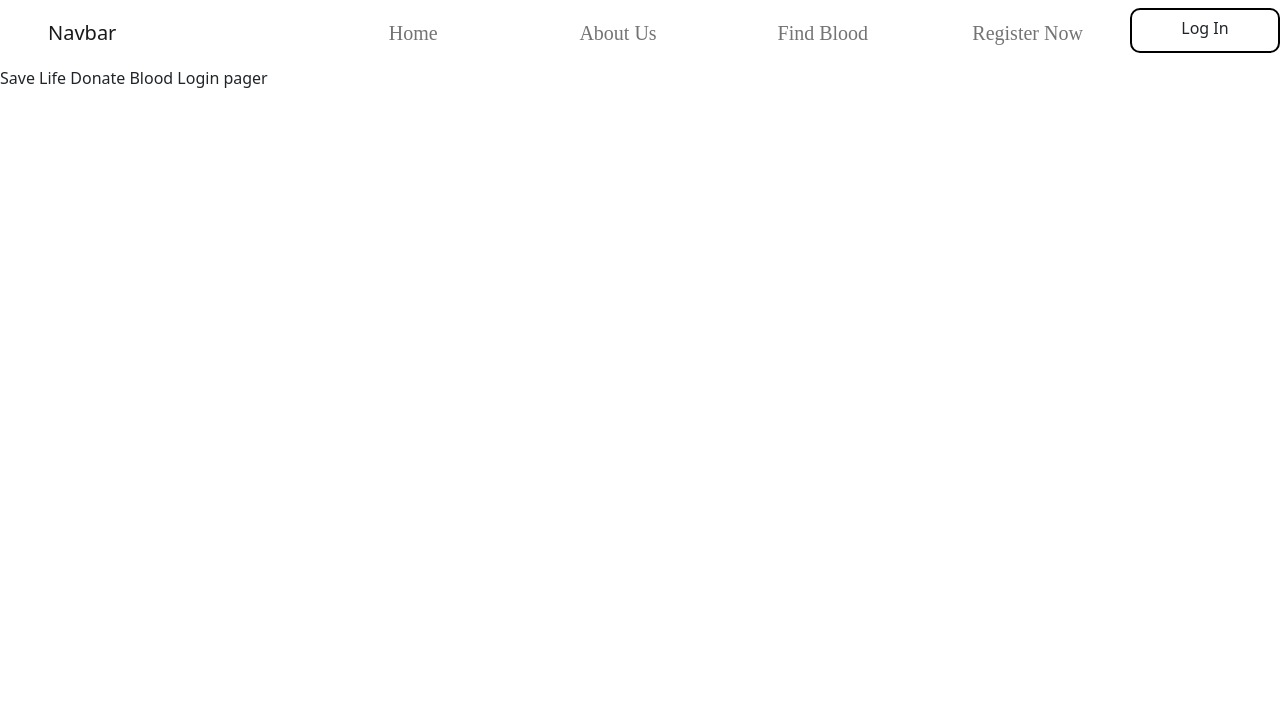
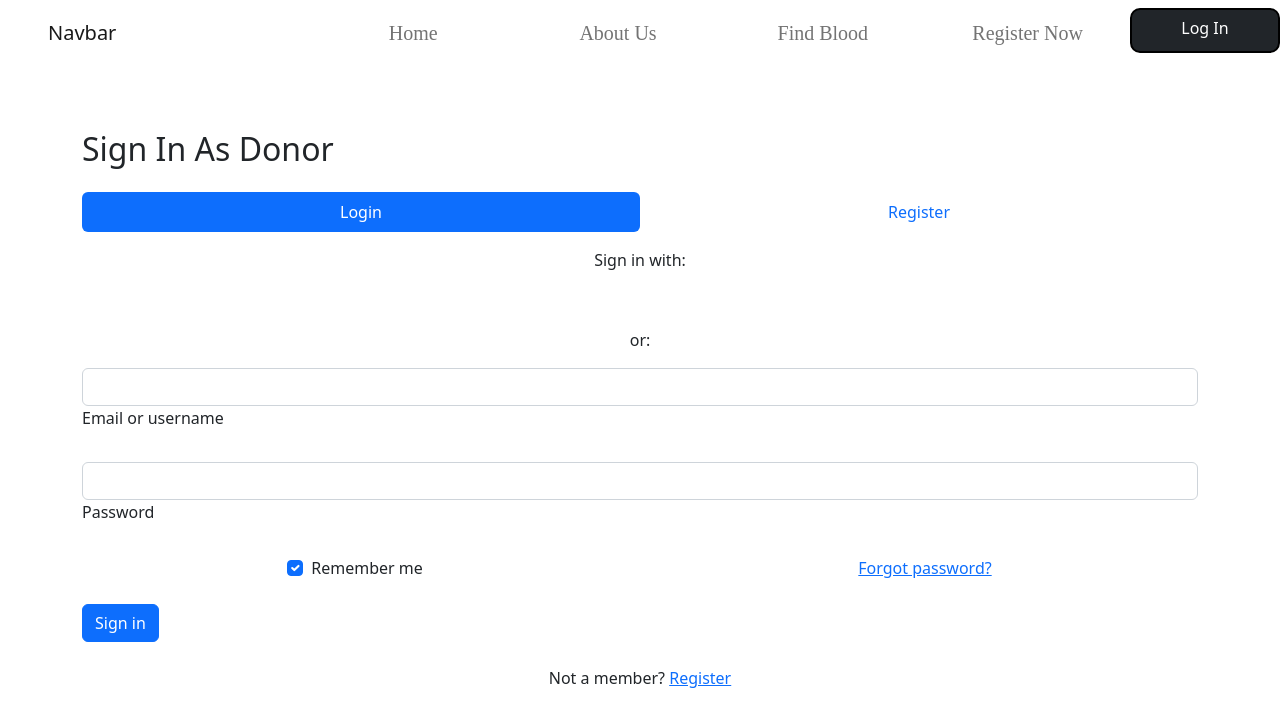
Before and after one commit to Roshroy/bloodTrial, a React (Create React App) app: page /login in a window 1280 px wide. Shown: the top 726 px of the page. Built offline with nearby package versions, Linux system fonts and the light colour scheme.

Commit message:
login page

```diff
--- a/src/App.js
+++ b/src/App.js
@@ -12,7 +12,6 @@
   return (
     <>
       <Navbar />
-       {/* <Nav /> */}
        <Routes>
        <Route  path="/" element={  <Home />} />
        <Route  path="/about" element={  <About />} />
--- a/src/component/Login.js
+++ b/src/component/Login.js
@@ -1,11 +1,165 @@
-import React from 'react'
+import React from "react";
+// import { NavLink } from "react-router-dom";
 
 const Login = () => {
   return (
-    <div>
-        <p>Save Life Donate Blood Login pager</p>
-    </div>
-  )
-}
+    <>
+     {/* <!-- Pills navs --> */}
+     <section className="signin">
+        <div className="container mt-5">
+          <div className="signin-content">
+            <div className="signin-form">
+              <div class="card-header py-3">
+                <h2 className="mb-200">Sign In As Donor</h2>
+              </div>
+<ul class="nav nav-pills nav-justified mb-3" id="ex1" role="tablist">
+  <li class="nav-item" role="presentation">
+    <a class="nav-link active" id="tab-login" data-mdb-toggle="pill" href="/login" role="tab"
+      aria-controls="pills-login" aria-selected="true">Login</a>
+  </li>
+  <li class="nav-item" role="presentation">
+    <a class="nav-link" id="tab-register" data-mdb-toggle="pill" href="/register" role="tab"
+      aria-controls="pills-register" aria-selected="false">Register</a>
+  </li>
+</ul>
+{/* <!-- Pills navs --> */}
 
-export default Login
+{/* <!-- Pills content --> */}
+<div class="tab-content">
+  <div class="tab-pane fade show active" id="pills-login" role="tabpanel" aria-labelledby="tab-login">
+    <form>
+      <div class="text-center mb-3">
+        <p>Sign in with:</p>
+        <button type="button" class="btn btn-link btn-floating mx-1">
+          <i class="fab fa-facebook-f"></i>
+        </button>
+
+        <button type="button" class="btn btn-link btn-floating mx-1">
+          <i class="fab fa-google"></i>
+        </button>
+
+        <button type="button" class="btn btn-link btn-floating mx-1">
+          <i class="fab fa-twitter"></i>
+        </button>
+
+        <button type="button" class="btn btn-link btn-floating mx-1">
+          <i class="fab fa-github"></i>
+        </button>
+      </div>
+
+      <p class="text-center">or:</p>
+
+      {/* <!-- Email input --> */}
+      <div class="form-outline mb-4">
+        <input type="email" id="loginName" class="form-control" />
+        <label class="form-label" for="loginName">Email or username</label>
+      </div>
+
+      {/* <!-- Password input --> */}
+      <div class="form-outline mb-4">
+        <input type="password" id="loginPassword" class="form-control" />
+        <label class="form-label" for="loginPassword">Password</label>
+      </div>
+
+      {/* <!-- 2 column grid layout --> */}
+      <div class="row mb-4">
+        <div class="col-md-6 d-flex justify-content-center">
+          {/* <!-- Checkbox --> */}
+          <div class="form-check mb-3 mb-md-0">
+            <input class="form-check-input" type="checkbox" value="" id="loginCheck" checked />
+            <label class="form-check-label" for="loginCheck"> Remember me </label>
+          </div>
+        </div>
+
+        <div class="col-md-6 d-flex justify-content-center">
+          {/* <!-- Simple link --> */}
+          <a href="#!">Forgot password?</a>
+        </div>
+      </div>
+
+      {/* <!-- Submit button --> */}
+      <button type="submit" class="btn btn-primary btn-block mb-4">Sign in</button>
+{/*
+      <!-- Register buttons --> */}
+      <div class="text-center">
+        <p>Not a member? <a href="#!">Register</a></p>
+      </div>
+    </form>
+  </div>
+  <div class="tab-pane fade" id="pills-register" role="tabpanel" aria-labelledby="tab-register">
+    <form>
+      <div class="text-center mb-3">
+        <p>Sign up with:</p>
+        <button type="button" class="btn btn-link btn-floating mx-1">
+          <i class="fab fa-facebook-f"></i>
+        </button>
+
+        <button type="button" class="btn btn-link btn-floating mx-1">
+          <i class="fab fa-google"></i>
+        </button>
+
+        <button type="button" class="btn btn-link btn-floating mx-1">
+          <i class="fab fa-twitter"></i>
+        </button>
+
+        <button type="button" class="btn btn-link btn-floating mx-1">
+          <i class="fab fa-github"></i>
+        </button>
+      </div>
+
+      <p class="text-center">or:</p>
+
+      {/* <!-- Name input --> */}
+      <div class="form-outline mb-4">
+        <input type="text" id="registerName" class="form-control" />
+        <label class="form-label" for="registerName">Name</label>
+      </div>
+
+      {/* <!-- Username input --> */}
+      <div class="form-outline mb-4">
+        <input type="text" id="registerUsername" class="form-control" />
+        <label class="form-label" for="registerUsername">Username</label>
+      </div>
+
+      {/* <!-- Email input --> */}
+      <div class="form-outline mb-4">
+        <input type="email" id="registerEmail" class="form-control" />
+        <label class="form-label" for="registerEmail">Email</label>
+      </div>
+
+      {/* <!-- Password input --> */}
+      <div class="form-outline mb-4">
+        <input type="password" id="registerPassword" class="form-control" />
+        <label class="form-label" for="registerPassword">Password</label>
+      </div>
+{/*
+      <!-- Repeat Password input --> */}
+      <div class="form-outline mb-4">
+        <input type="password" id="registerRepeatPassword" class="form-control" />
+        <label class="form-label" for="registerRepeatPassword">Repeat password</label>
+      </div>
+
+      {/* <!-- Checkbox --> */}
+      <div class="form-check d-flex justify-content-center mb-4">
+        <input class="form-check-input me-2" type="checkbox" value="" id="registerCheck" checked
+          aria-describedby="registerCheckHelpText" />
+        <label class="form-check-label" for="registerCheck">
+          I have read and agree to the terms
+        </label>
+      </div>
+
+      {/* <!-- Submit button --> */}
+      <button type="submit" class="btn btn-primary btn-block mb-3">Sign in</button>
+    </form>
+  </div>
+</div>
+{/* <!-- Pills content --> */}
+</div>
+</div>
+</div>
+</section>
+    </>
+  );
+};
+
+export default Login;
--- a/src/component/Navbar.js
+++ b/src/component/Navbar.js
@@ -51,7 +51,7 @@
        </li> */}
 
            <li className="nav-but">
-                <NavLink className="btn btn-outline-dark" to="/find">
+                <NavLink className="btn btn-outline-dark" to="/Login">
                   Log In
                 </NavLink>
               </li>
```
